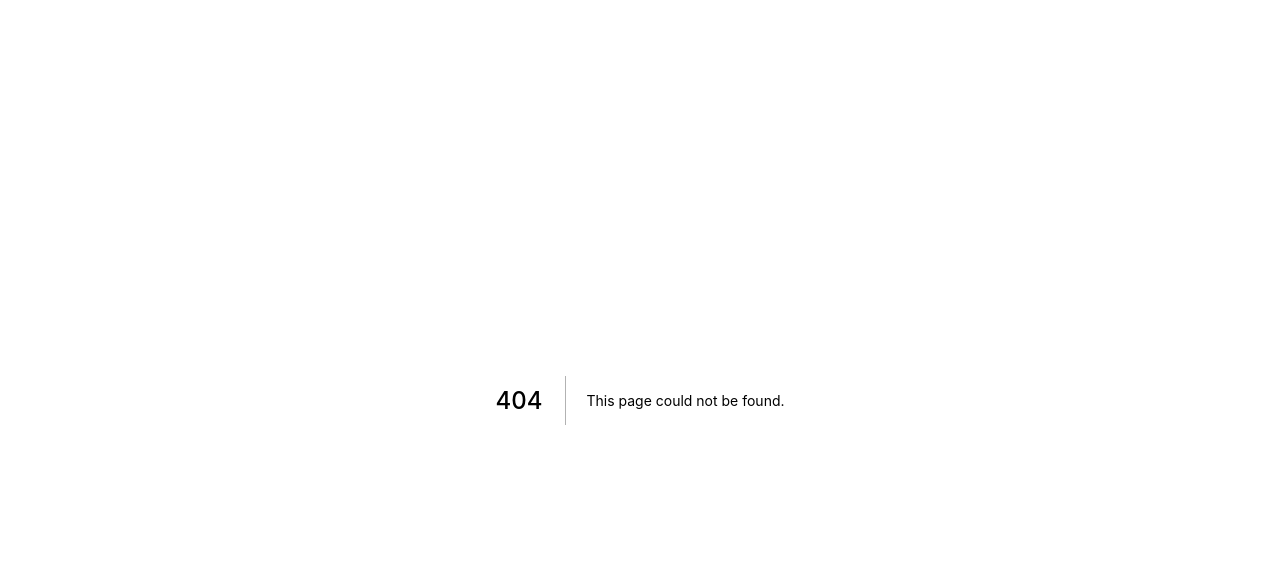
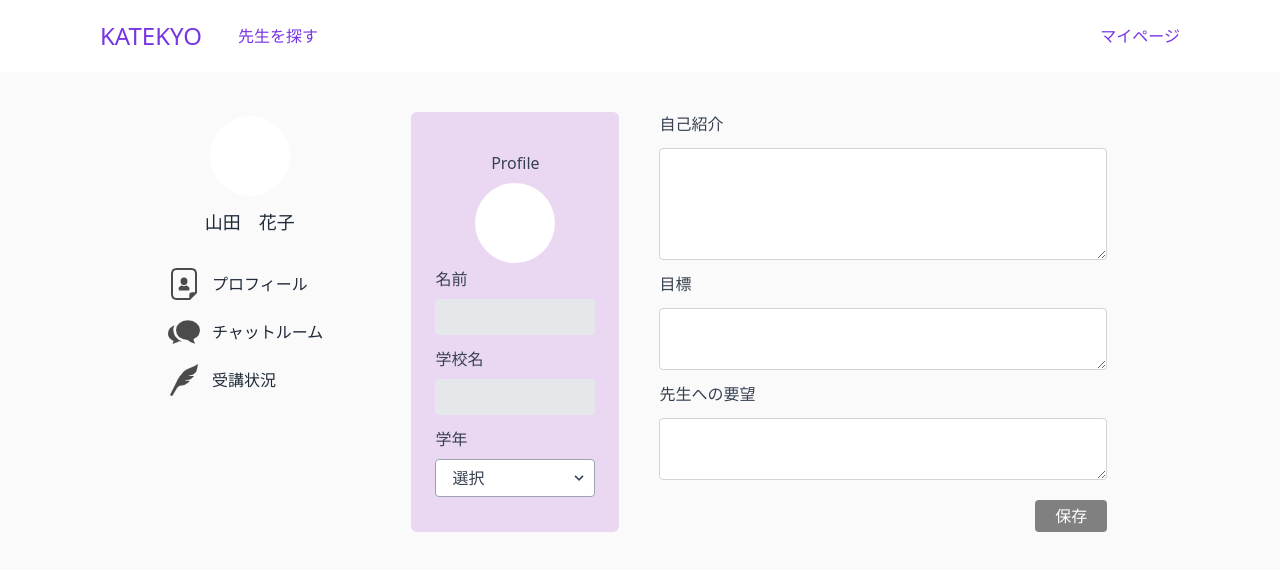
Before and after one commit to iamyabui/katekyo, a Next.js app: page /myselfStudentEdit in a window 1280 px wide. Before the commit this address had no page. Shown: the top 570 px of the page. Built offline with nearby package versions, Linux system fonts and the light colour scheme.

Commit message:
生徒プロフィール編集と詳細の修正

```diff
--- a/pages/stStudentDetail.js
+++ b/pages/myselfStudentDetail.js
@@ -11,7 +11,7 @@ export default function TopTeacherDetail() {
         <div className="flex max-w-5xl mx-auto py-10">
           <StudentLeftMenu />
           <StudentProfileDetail />
-          <div className="flex-column mx-10 w-[30rem]">
+          <div className="flex-column mx-10 w-[30rem] text-gray-700">
             <p>自己紹介</p>
             <p>
               桜学院の山田です。 部活はバトン部に所属していました。
--- a/pages/stStudentEdit.js
+++ b/pages/myselfStudentEdit.js
@@ -11,7 +11,7 @@ export default function TopTeacherDetail() {
         <div className="flex max-w-5xl mx-auto py-10">
           <StudentLeftMenu />
           <StudentProfileEdit />
-          <div className="flex-column min-w-[28rem] mx-10">
+          <div className="flex-column min-w-[28rem] mx-10 text-gray-700">
             <div>
               <label>自己紹介</label>
               <textarea
```
